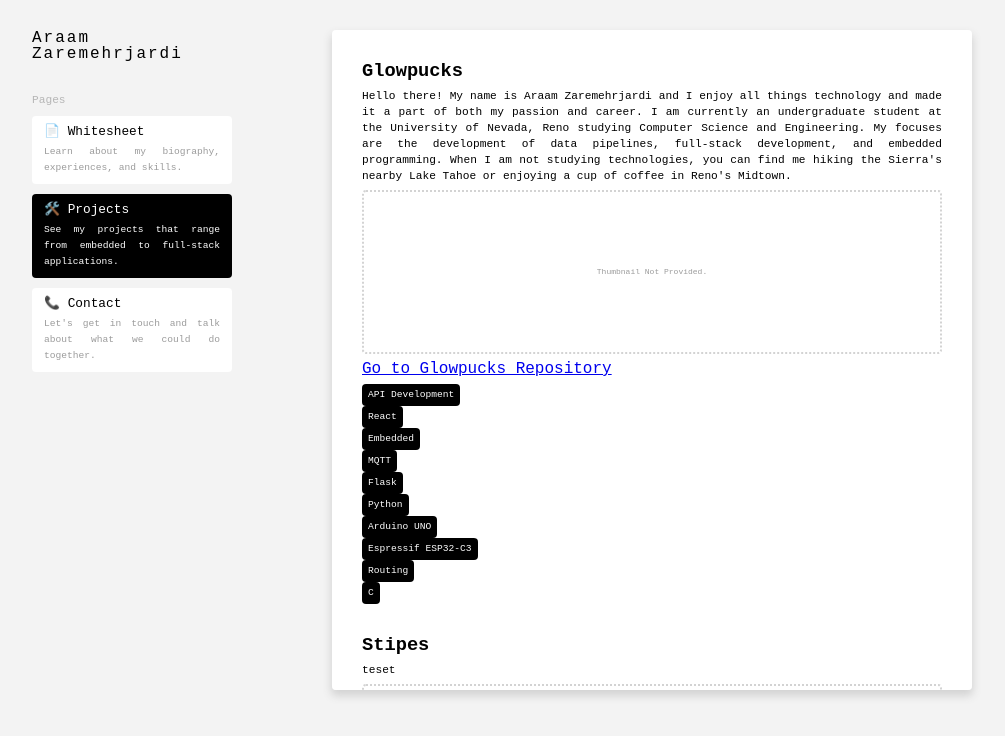
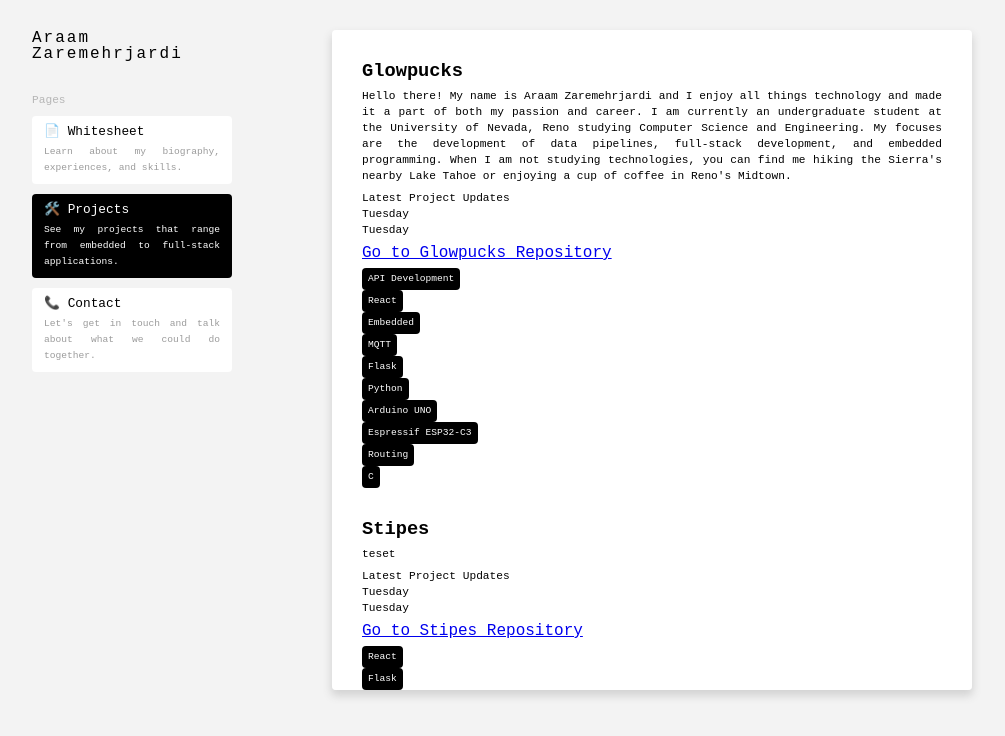
Before and after one commit to araamz/personal-website, a Vue app: page /projects in a window 1280 px wide. Shown: the top 736 px of the page, without its empty margins (138-1143 px from the left). Built offline with nearby package versions, Linux system fonts and the light colour scheme; a web font is replaced by a local one.

Commit message:
Taking Projects in New Direction; showing commit history instead of thumbnail

```diff
--- a/src/assets/information/projects.json
+++ b/src/assets/information/projects.json
@@ -3,7 +3,8 @@
         {
             "name": "Glowpucks",
             "description": "Hello there! My name is Araam Zaremehrjardi and I enjoy all things technology and made it a part of both my passion and career. I am currently an undergraduate student at the University of Nevada, Reno studying Computer Science and Engineering. My focuses are the development of data pipelines, full-stack development, and embedded programming. When I am not studying technologies, you can find me hiking the Sierra's nearby Lake Tahoe or enjoying a cup of coffee in Reno's Midtown.",
-            "repository": "https://github.com/araamz/GlowPucks",
+            "repository_link": "https://github.com/araamz/GlowPucks",
+            "repository_name": "GlowPucks",
             "tags": [
                 "API Development",
                 "React",
@@ -20,7 +21,8 @@
         {
             "name": "Stipes",
             "description": "teset",
-            "repository": "https://github.com/araamz/Stipes",
+            "repository_link": "https://github.com/araamz/Stipes",
+            "repository_name": "Stipes",
             "tags": [
                 "React",
                 "Flask",
@@ -33,7 +35,8 @@
         {
             "name": "Cookie Clicker",
             "description": "teset",
-            "repository": "https://github.com/araamz/Cookie-Clicker",
+            "repository_link": "https://github.com/araamz/Cookie-Clicker",
+            "repository_name": "Cookie-Clicker",
             "tags": [
                 "MVC",
                 "Django",
@@ -46,7 +49,8 @@
         {
             "name": "Java Color Picker",
             "description": "teset",
-            "repository": "https://github.com/araamz/Java-Color-Picker",
+            "repository_link": "https://github.com/araamz/Java-Color-Picker",
+            "repository_name": "Java-Color-Picker",
             "tags": [
                 "Java",
                 "Swing",
@@ -56,21 +60,12 @@
         {
             "name": "Toy Database",
             "description": "teset",
-            "repository": "https://github.com/araamz/Toy-Database",
+            "repository_link": "https://github.com/araamz/Toy-Database",
+            "repository_name": "Toy-Database",
             "tags": [
                 "Java",
                 "Parsing"
             ]
-        },
-        {
-            "name": "Mockup Swamp Cooler",
-            "description": "teset",
-            "thumbnail": "../assets/thumbnails/mockup_swamp_cooler.jpeg",
-            "repository": "https://github.com/TommySimcox/CPE301-Araam-Thomas",
-            "tags": [
-                "Arduino MEGA 2650",
-                "Embedded"
-            ]
         }
     ]
 }
--- /dev/null
+++ b/src/components/Commit.Vue
@@ -0,0 +1,29 @@
+<script lang="ts">
+
+    export default {
+        props: {
+            date: String,
+            message: String
+        },
+        computed: {
+            formatted_date() {
+                return "Tuesday"
+            }
+        }
+    }
+
+</script>
+
+<template>
+
+    <div>
+        <p>
+            {{ formatted_date }}
+        </p>
+    </div>
+
+</template>
+
+<style scoped>
+
+</style>
--- a/src/components/Project.vue
+++ b/src/components/Project.vue
@@ -1,24 +1,36 @@
 <script lang="ts">
 
     import Tag from './Tag.vue';
+    import Commit from './Commit.vue';
 
     export default {
 
         components: {
-            Tag
+            Tag,
+            Commit
+        },
+        data() {
+            return {
+                commits: [
+                    {
+                        "date": "2022-11-24T11:18:01Z",
+                        "message": "Finished Backend"
+                    },
+                    {
+                        "date": "2022-11-22T07:42:18Z",
+                        "message": "Extended Backend API"
+                    }
+                ]
+            }
         },
         props: {
             name: String,
             description: String,
-            thumbnail: String || null,
-            repository: String,
+            repository_link: String,
+            repository_name: String,
             tags: {
                 type: Array<String>
             }
-        },
-
-        created() {
-            console.log(this.thumbnail)
         }
     }
 
@@ -32,13 +44,20 @@
         <p>
             {{ description }}
         </p>
-        <img class="thumbnail" :src="thumbnail" v-if="thumbnail" />
-        <div class="no_thumbnail" v-else>
+        <div>
             <p>
-                Thumbnail Not Provided.
+                Latest Project Updates
             </p>
+            <div>
+
+                <Commit
+                    v-for="commit in commits"
+                    :date="commit.date"
+                    :message="commit.message"
+                />
+            </div>
         </div>
-        <a :href="repository"> Go to {{ name }} Repository </a>
+        <a :href="repository_link"> Go to {{ name }} Repository </a>
         <div>
             <Tag v-for="tag in tags" :label="tag" />
         </div>
@@ -47,31 +66,12 @@
 
 <style scoped>
 @media only screen and (min-width: 300px) {
-    .thumbnail {
-        height: 160px;
-        object-fit: cover;
-        border-radius: 4px;
-        box-shadow: 0 5px 8px 1px lightgray;
-    }
     .project {
         display: flex;
         flex-direction: column;
         gap: 6px;
     }
-    .no_thumbnail {
 
-        height: 160px;
-        border: 2px dotted lightgray;
-        border-radius: 4px;
-        display: flex;
-    }
-    .no_thumbnail > p {
-        align-self: center;
-        width: 100%;
-        text-align: center;
-        font-size: 0.5rem;
-        color: #9b9b9b;
-    }
 }
 @media only screen and (min-width: 600px) {
 
--- a/src/views/Projects.vue
+++ b/src/views/Projects.vue
@@ -23,8 +23,8 @@
             v-for="project in projects.projects"
             :name="project.name"
             :description="project.description"
-            :thumbnail="project.thumbnail"
-            :repository="project.repository"
+            :repository_link="project.repository_link"
+            :repository_name="project.repository_name"
             :tags="project.tags"
         />
     </div>
```
